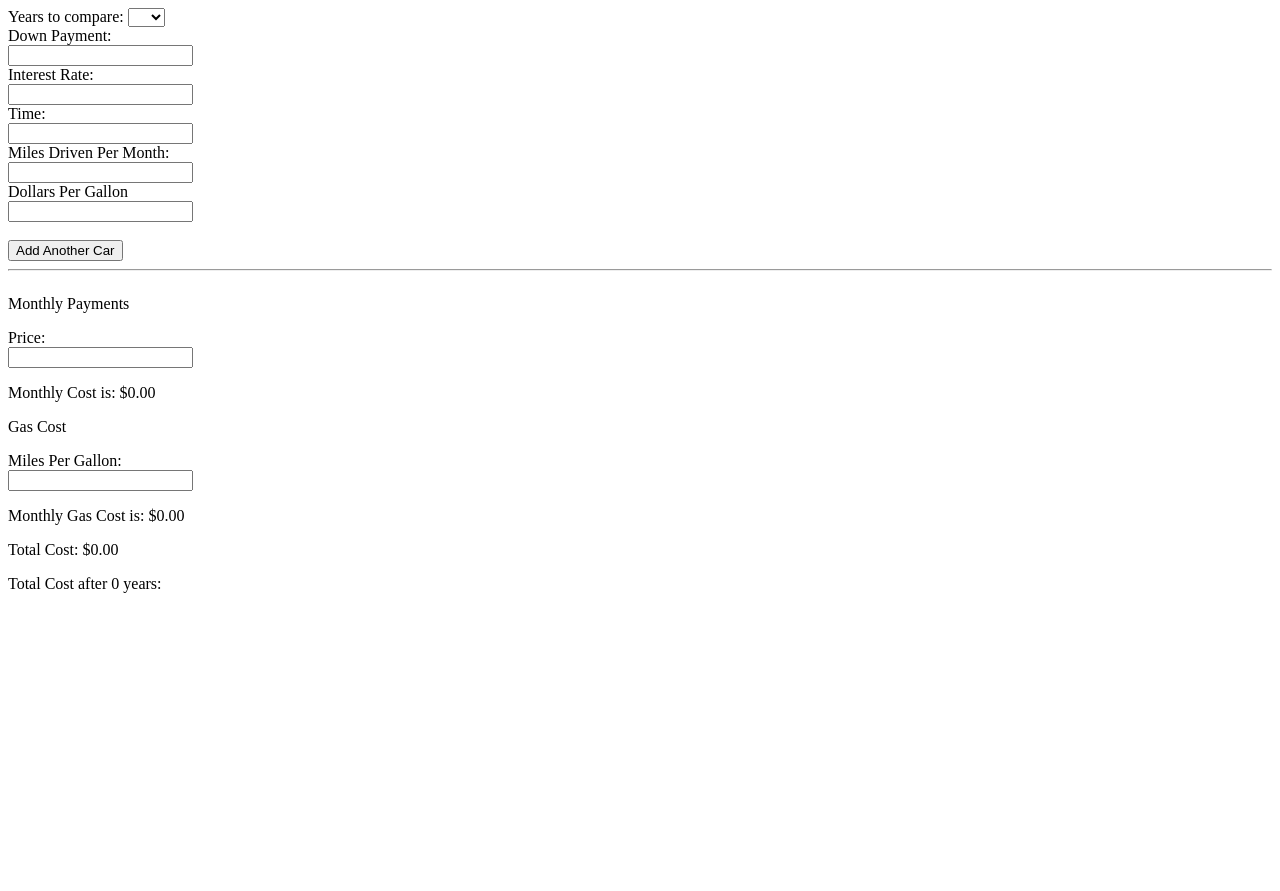
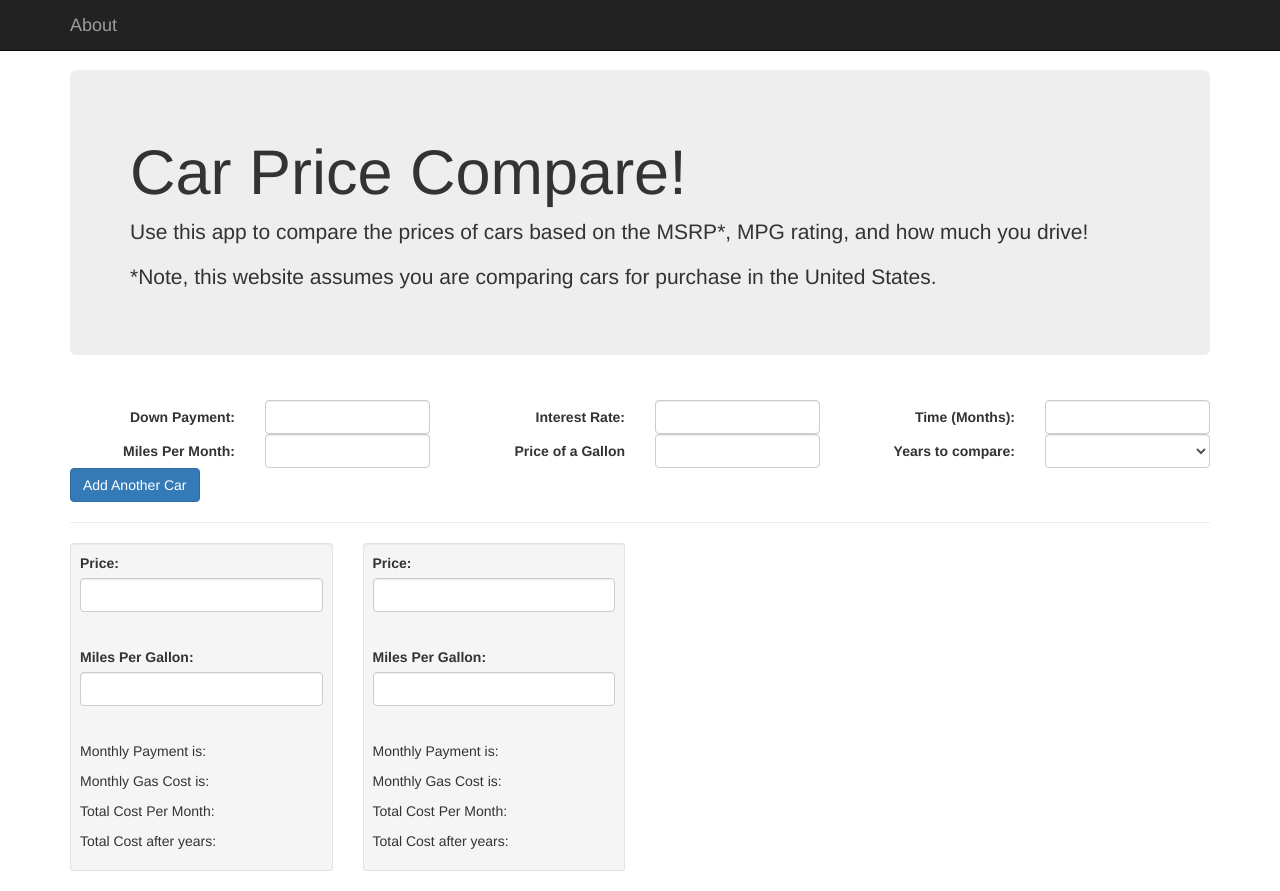
Before and after one commit to achmos/carPriceCompare, a website: page public/index.html in a window 1280 px wide. Before the commit the page ends 800 px from the top, so only its background shows below. Drawn offline with nearby package versions, Linux system fonts and the light colour scheme; some packages are replaced by stand-ins of ours; a script that the page names is missing.

Commit message:
add bootstrap and custom css to style the webpage

```diff
--- a/package.json
+++ b/package.json
@@ -4,7 +4,8 @@
   "description": "",
   "main": "app.js",
   "scripts": {
-    "start": "node_modules/.bin/nodemon app.js --watch -e js,css,html",
+    "start": "node_modules/.bin/nodemon app.js",
+    "dev": "node_modules/.bin/nodemon app.js --watch -e js,css,html",
     "test": "echo \"Error: no test specified\" && exit 1"
   },
   "repository": {
--- /dev/null
+++ b/public/css/main.css
@@ -0,0 +1,11 @@
+body {
+    padding-top: 70px;
+}
+.myfix {
+    margin-top: 7px;
+    text-align: right;
+}
+
+.form-control {
+    text-align: right;
+}
--- a/public/index.html
+++ b/public/index.html
@@ -1,35 +1,89 @@
 <!DOCTYPE html>
 <html ng-app="myCarApp">
     <head>
-        <title>TEST</title>
+        <title>Car Comparison - By Ramin Tawakuli</title>
         <meta charset="UTF-8">
         <meta name="viewport" content="width=device-width, initial-scale=1.0">
-        <script src="https://ajax.googleapis.com/ajax/libs/angularjs/1.5.6/angular.min.js"></script>
+
+        <!-- external stylesheets -->
+        <link rel="stylesheet" href="https://maxcdn.bootstrapcdn.com/bootstrap/3.3.7/css/bootstrap.min.css">
+
+        <!-- stylesheets -->
+        <link rel="stylesheet" href="css/main.css">
+
+        <!-- external javascript files-->
+        <script src="https://ajax.googleapis.com/ajax/libs/angularjs/1.5.8/angular.min.js"></script>
+        <script src="https://angular-ui.github.io/bootstrap/ui-bootstrap-tpls-2.1.3.js"></script>
     </head>
     <body ng-controller="TimeComparision as timeCompare">
-        <div>
-            Years to compare:
-            <select ng-model="timeCompare.timeLengthSelected" ng-options="time for time in timeCompare.timeLengthInYears" ng-change="timeCompare.updateSettings()">
-            </select>
-            <form>
-                Down Payment:<br>
-                <input name="payment" type="number" ng-model="timeCompare.payment" ng-change="timeCompare.updateSettings()"><br>
-                Interest Rate: <br>
-                <input name="rate" type="number" ng-model="timeCompare.rate" ng-change="timeCompare.updateSettings()"><br>
-                Time:<br>
-                <input name="time" type="number" ng-model="timeCompare.time" ng-change="timeCompare.updateSettings()"><br>
-                Miles Driven Per Month:<br>
-                <input name="miles" type="number" ng-model="timeCompare.miles" ng-change="timeCompare.updateSettings()"><br>
-                Dollars Per Gallon<br>
-                <input name="ppg" type="number" ng-model="timeCompare.ppg" ng-change="timeCompare.updateSettings()"><br>
-            </form>
-            <br>
-            <button addcar>Add Another Car</button>
+        <nav class="navbar navbar-inverse navbar-default navbar-fixed-top">
+            <div class="container" ng-controller="ModelCtrl as mdCtrl">
+                <a href="#" class="navbar-brand" ng-click="mdCtrl.open()">About</a>
+            </div>
+        </nav>
+        <div class="container">
+            <div class="row">
+                <div class="col-md-12">
+                    <div class="jumbotron">
+                        <h1>Car Price Compare!</h1>
+                        <p>Use this app to compare the prices of cars based on the MSRP*, MPG rating, and how much you drive!</p>
+                        <p>*Note, this website assumes you are comparing cars for purchase in the United States.</p>
+                    </div>
+                </div>
+            </div>
+            <div class="row">
+                <form class="form">
+                    <div class="form-group">
+                        <label class="col-xs-6 col-sm-3 col-md-2 control-label myfix">Down Payment:</label>
+                        <div class="col-xs-6 col-sm-3 col-md-2">
+                            <input id="payment" type="number" class="form-control" ng-model="timeCompare.payment" ng-change="timeCompare.updateSettings()">
+                        </div>
+                    </div>
+                    <div class="form-group">
+                        <label class="col-xs-6 col-sm-3 col-md-2 control-label myfix">Interest Rate:</label>
+                        <div class="col-xs-6 col-sm-3 col-md-2">
+                            <input id="rate" type="number" class="form-control" ng-model="timeCompare.rate" ng-change="timeCompare.updateSettings()">
+                        </div>
+                    </div>
+                    <div class="form-group">
+                        <label class="col-xs-6 col-sm-3 col-md-2 control-label myfix">Time (Months):</label>
+                        <div class="col-xs-6 col-sm-3 col-md-2">
+                            <input id="time" type="number" class="form-control" ng-model="timeCompare.time" ng-change="timeCompare.updateSettings()">
+                        </div>
+                    </div>
+                    <div class="form-group">
+                        <label class="col-xs-6 col-sm-3 col-md-2 control-label myfix">Miles Per Month:</label>
+                        <div class="col-xs-6 col-sm-3 col-md-2">
+                            <input id="miles" type="number" class="form-control" ng-model="timeCompare.miles" ng-change="timeCompare.updateSettings()">
+                        </div>
+                    </div>
+                    <div class="form-group">
+                        <label class="col-xs-6 col-sm-3 col-md-2 control-label myfix">Price of a Gallon</label>
+                        <div class="col-xs-6 col-sm-3 col-md-2">
+                            <input id="ppg" type="number" class="form-control" ng-model="timeCompare.ppg" ng-change="timeCompare.updateSettings()">
+                        </div>
+                    </div>
+                    <div class="form-group">
+                        <label class="col-xs-6 col-sm-3 col-md-2 control-label myfix">Years to compare:</label>
+                        <div class="col-xs-6 col-sm-3 col-md-2">
+                            <select id="years" class="form-control" ng-model="timeCompare.timeLengthSelected" ng-options="time for time in timeCompare.timeLengthInYears" ng-change="timeCompare.updateSettings()"></select>
+                        </div>
+                    </div>
+                </form>
+            </div>
+            <div class="row">
+                <div class="col-xs-12">
+                    <button addcar class="btn btn-primary">Add Another Car</button>
+                </div>
+            </div>
+            <hr>
+            <div class="row" id="cars">
+                <rt-car-info></rt-car-info>
+                <rt-car-info></rt-car-info>
+            </div>
         </div>
-        <hr>
-        <div id="cars">
-            <rt-car-info></rt-car-info>
-        </div>
+        <!-- javascript -->
         <script src="scripts/control.js"></script>
+        <script src="scripts/aboutModal.js"></script>
     </body>
 </html>
--- /dev/null
+++ b/public/scripts/aboutModal.js
@@ -0,0 +1,20 @@
+/* global carComparisonApp */
+
+carComparisonApp.controller('ModelCtrl', ['$uibModal', function($uibModal) {
+    var modalCtrl = this;
+    modalCtrl.open = function() {
+        var modalInstance = $uibModal.open({
+            templateUrl: 'templates/aboutPopUp.html',
+            controller: 'ModelInstanceCtrl',
+            controllerAs: 'mdInCtrl'
+        });
+    };
+}]);
+
+carComparisonApp.controller('ModelInstanceCtrl', ['$uibModalInstance', function($uibModalInstance) {
+    var mdCtrlInstance = this;
+
+    mdCtrlInstance.close = function() {
+        $uibModalInstance.dismiss('cancel');
+    };
+}]);
--- a/public/scripts/control.js
+++ b/public/scripts/control.js
@@ -1,4 +1,4 @@
-var carComparisonApp = angular.module('myCarApp',[]);
+var carComparisonApp = angular.module('myCarApp',['ui.bootstrap']);
 
 carComparisonApp.controller('MonthlyCost', ['$scope', "carUserValues", function($scope, carUserValues) {
     var monthlyCost = this;
--- a/public/templates/carInfo.html
+++ b/public/templates/carInfo.html
@@ -1,24 +1,18 @@
-<div ng-controller="MonthlyCost as monthlyCost" style="float:left; width: 200px">
-            <div>
-                <p>Monthly Payments</p>
-                <form>
-                    Price:<br>
-                    <input name="price" type="number" ng-model="monthlyCost.carPrice" ng-change="monthlyCost.calculateMonthlyPaymentCost()"><br>
-                </form>
-                <p>Monthly Cost is: <span ng-bind="monthlyCost.paymentCost | currency"></span></p>
+<div ng-controller="MonthlyCost as monthlyCost" class="col-xs-6 col-sm-4 col-md-3">
+    <div class="well well-sm">
+        <form>
+            <div class="form-group">
+                <label for="price">Price:</label><br>
+                <input id="price" type="number" class="form-control" ng-model="monthlyCost.carPrice" ng-change="monthlyCost.calculateMonthlyPaymentCost()"><br>
             </div>
-            <div>
-                <p>Gas Cost</p>
-                <form>
-                    Miles Per Gallon:<br>
-                    <input name="mpg" type="number" ng-model="monthlyCost.mpg" ng-change="monthlyCost.calculateMonthlyGasCost()"><br>
-                </form>
-                <p>Monthly Gas Cost is: <span ng-bind="monthlyCost.gasCost | currency"></span></p>
+            <div class="form-group">
+                <label for="mpg">Miles Per Gallon:</label> <br>
+                <input id="mpg" type="number" class="form-control" ng-model="monthlyCost.mpg" ng-change="monthlyCost.calculateMonthlyGasCost()"><br>
             </div>
-            <div>
-                <p>Total Cost: <span ng-bind="monthlyCost.totalMonthlyCost() | currency"></span></p>
-            </div>
-            <div>
-                <p>Total Cost after <span ng-bind="monthlyCost.getTimeLengthSelected()"></span> years: <span ng-bind="monthlyCost.totalCostAfterSomeYears()  | currency"></span></p>
-            </div>
-        </div>
+        </form>
+        <p>Monthly Payment is: <span ng-bind="monthlyCost.paymentCost | currency"></span></p>
+        <p>Monthly Gas Cost is: <span ng-bind="monthlyCost.gasCost | currency"></span></p>
+        <p>Total Cost Per Month: <span ng-bind="monthlyCost.totalMonthlyCost() | currency"></span></p>
+        <p>Total Cost after <span ng-bind="monthlyCost.getTimeLengthSelected()"></span> years: <span ng-bind="monthlyCost.totalCostAfterSomeYears()  | currency"></span></p>
+    </div>
+</div>
```
Also changed, not shown: public/templates/aboutPopUp.html (added, +11 -0 lines).
